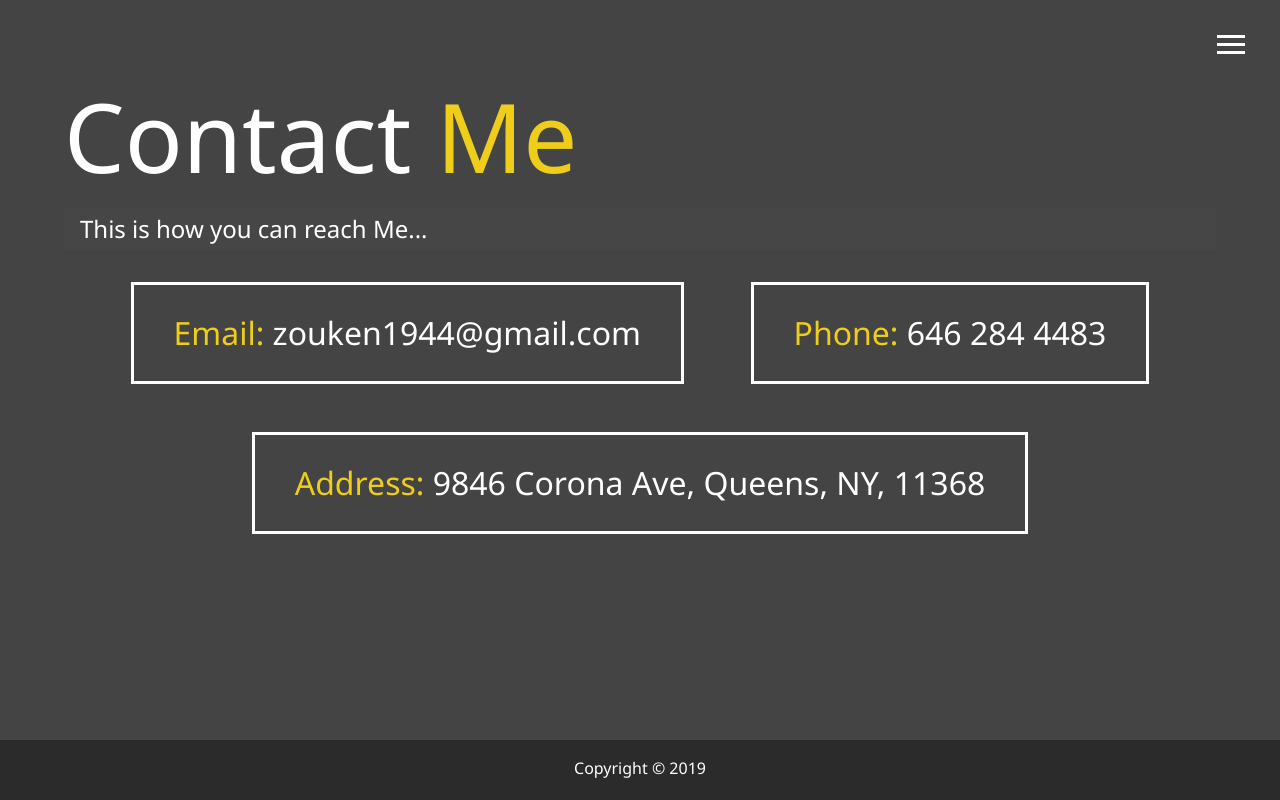
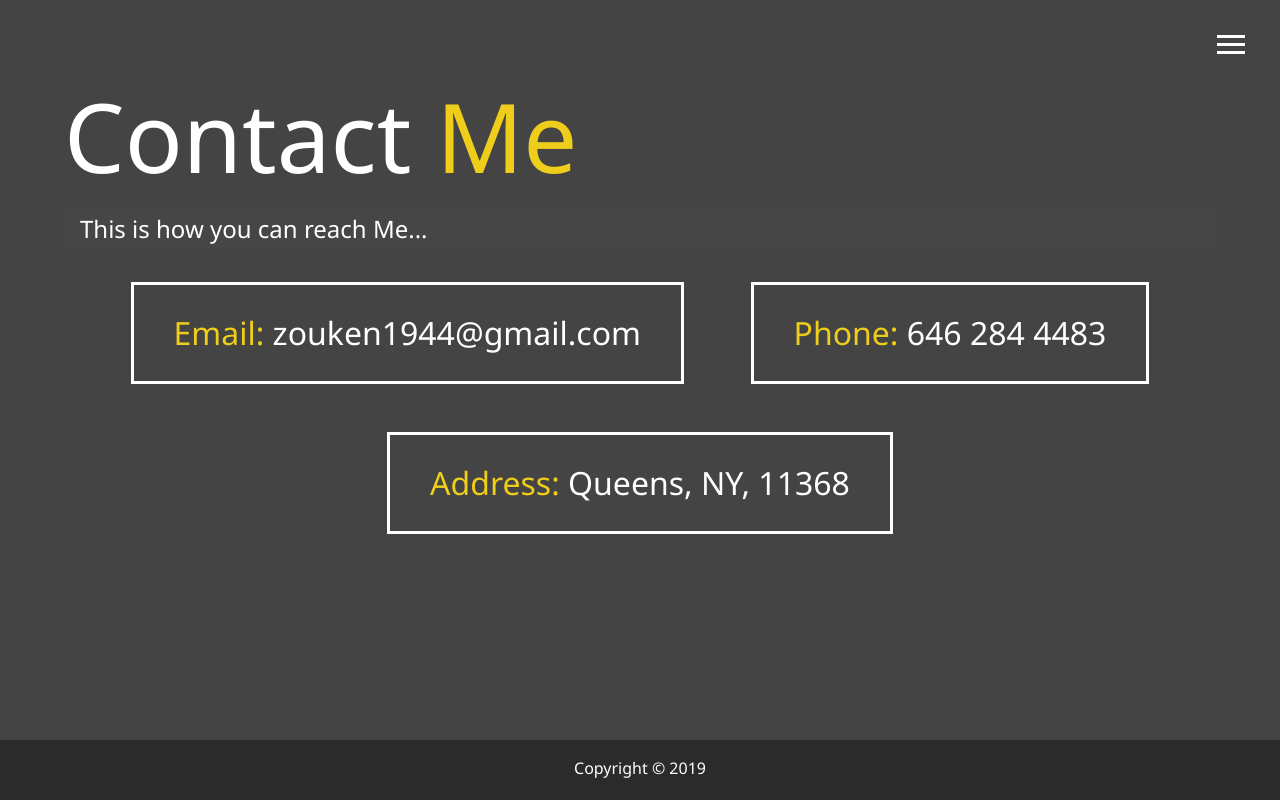
Before and after one commit to knzou/My_Portfolio, a website: page dist/contact.html in a window 1280 px wide. Drawn offline with Linux system fonts and the light colour scheme.

Commit message:
Updated Contact page

```diff
--- a/dist/contact.html
+++ b/dist/contact.html
@@ -59,7 +59,7 @@
   		</div>
   		 <div>
   			<span class="text-secondary">Address:</span>
-  			9846 Corona Ave, Queens, NY, 11368
+  			Queens, NY, 11368
   		</div>
     </div>
 	</main>
```
